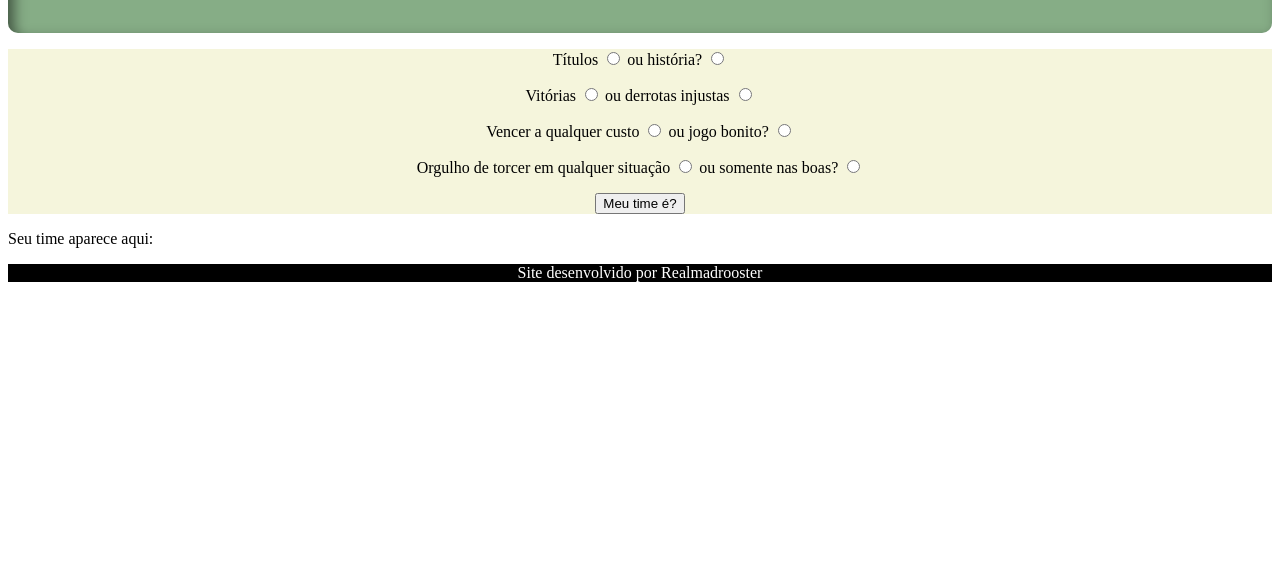
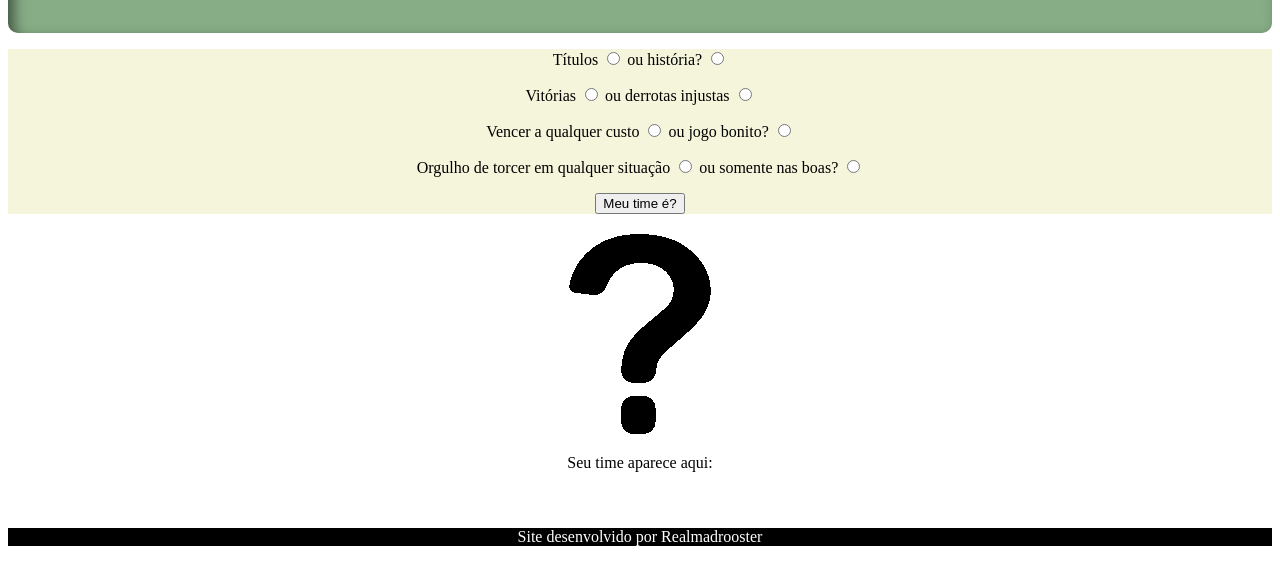
Before and after one commit to realmadrooster/meus-projetos, a plain HTML site: page Qual é seu time?/index.html in a window 1280 px wide. Both pictures are taken after a click on the button "Meu time é?". Shown: the part 155-740 px from the top of the page. Drawn offline with Linux system fonts and the light colour scheme.

Commit message:
24-12-22

```diff
--- a/Qual é seu time?/assets/main.js
+++ b/Qual é seu time?/assets/main.js
@@ -1,11 +1,22 @@
 
 
+
+//img.setAttribute('id','foto');
 function calculaTime(){
+    const trocaFoto = document.querySelector('.fotopadrao')
+    const fotoTime = document.querySelector('.fotoTime');
+    var img=document.createElement('img');
 
     const perguntaUm = document.getElementsByName('p1');
     if (perguntaUm[1].checked){
         alert('galoo');
+        trocaFoto.setAttribute('src','assets/imagens/galotime.jpg')
+        img.setAttribute('src','assets/imagens/galo.jpg');
+
     }else{
         alert('outro');
     }
+
+    fotoTime.style.textAlign='center'
+    fotoTime.appendChild(img);
 }
--- a/Qual é seu time?/assets/style.css
+++ b/Qual é seu time?/assets/style.css
@@ -13,6 +13,14 @@ section {
     background-color: beige;
 }
 
+div {
+    text-align: center;
+}
+
+img {
+    padding-top: 20px;
+}
+
 footer {
     text-align: center;
     background-color: black;
--- a/Qual é seu time?/index.html
+++ b/Qual é seu time?/index.html
@@ -6,6 +6,7 @@
     <meta name="viewport" content="width=device-width, initial-scale=1.0">
     <title>Qual é o seu time?</title>
     <link rel="stylesheet" href="assets/style.css">
+    <link rel="shortcut icon" href="assets/imagens/favicon.ico" type="image/x-icon">
 </head>
 <body>
     <header>
@@ -18,7 +19,8 @@
         <p>Orgulho de torcer em qualquer situação <input type="radio" name="p4" id=""> ou somente nas boas? <input type="radio" name="p4" id=""></p>
         <input type="button" value="Meu time é?" onclick="calculaTime()">
     </section>
-    <div>
+    <div class="fotoTime">
+        <img src="assets/imagens/interrogaçao.png" alt="interrogaçao" srcset="" class="fotopadrao">
         <p>Seu time aparece aqui:</p>
     </div>
     <footer>
```
Also changed, not shown: Qual é seu time?/assets/imagens/campo.png (added), Qual é seu time?/assets/imagens/favicon.ico (added), Qual é seu time?/assets/imagens/favicon_io/android-chrome-192x192.png (added), Qual é seu time?/assets/imagens/favicon_io/android-chrome-512x512.png (added), Qual é seu time?/assets/imagens/favicon_io/apple-touch-icon.png (added), Qual é seu time?/assets/imagens/favicon_io/favicon-16x16.png (added), Qual é seu time?/assets/imagens/favicon_io/favicon-32x32.png (added), Qual é seu time?/assets/imagens/favicon_io/favicon.ico (added), Qual é seu time?/assets/imagens/favicon_io/site.webmanifest (added), Qual é seu time?/assets/imagens/galo.jpg (added), Qual é seu time?/assets/imagens/galotime.jpg (added), Qual é seu time?/assets/imagens/interrogaçao.png (added), 1 other file.
